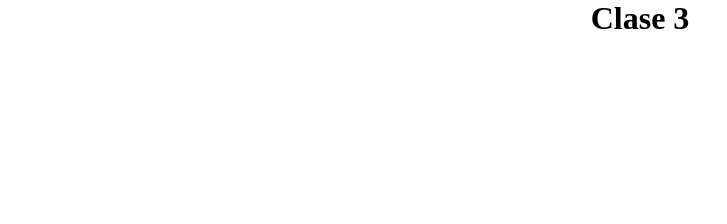
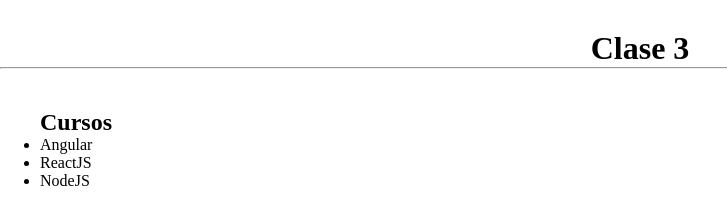
Before and after one commit to cristopherSaldanaY/Web-Development, a plain HTML site: page Clase3/index.html in a window 1280 px wide. Shown: the whole page, without its empty margins (0-727 px from the left). Drawn offline with Linux system fonts and the light colour scheme.

Commit message:
adding to test

```diff
--- a/Clase3/index.html
+++ b/Clase3/index.html
@@ -13,7 +13,19 @@
 <body>
     <header>
         <h1>Clase 3</h1>
+        <hr>
     </header>
+
+    <section>
+        <div class="main-courses">
+            <h2>Cursos</h2>
+            <ul>
+                <li>Angular</li>
+                <li>ReactJS</li>
+                <li>NodeJS</li>
+            </ul>
+        </div>
+    </section>
 
 
 </body>
--- a/Clase3/main.css
+++ b/Clase3/main.css
@@ -4,5 +4,11 @@
 }
 
 header {
+    margin-top: 30px;
     text-align: center;
 }
+
+.main-courses{
+    padding-left: 40px;
+    padding-top: 40px;
+}
```
